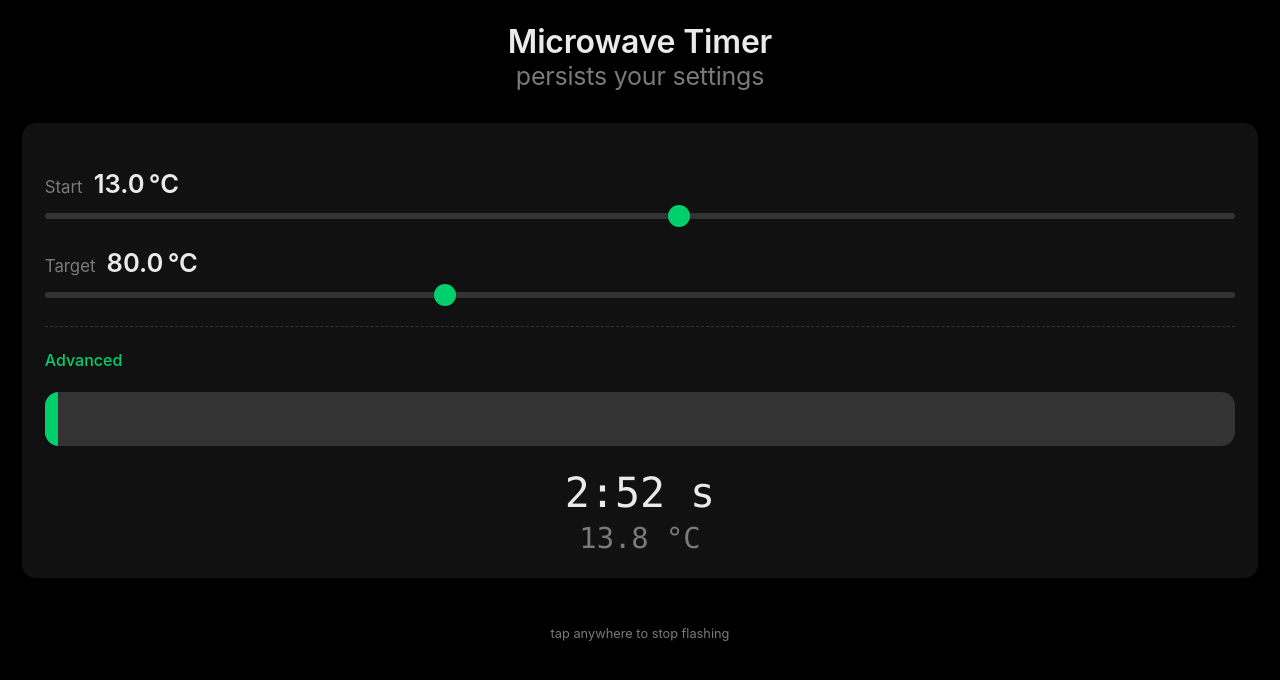
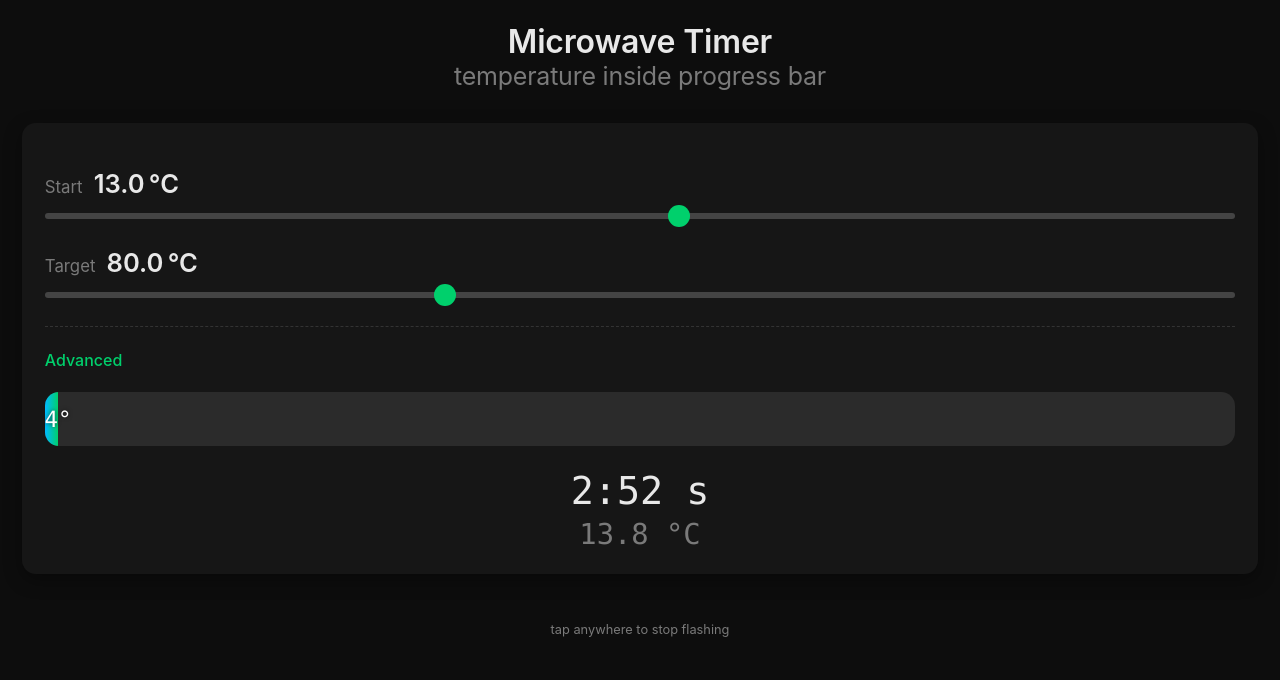
Before and after one commit to ThatRick/WebApps, a plain HTML site: page index.html in a window 1280 px wide. Both pictures are taken after a click on the button "START". Drawn offline with Linux system fonts and the light colour scheme.

Commit message:
Add files via upload

```diff
--- a/index.html
+++ b/index.html
@@ -3,15 +3,17 @@
 <html lang="en">
 <head>
 <meta charset="UTF-8">
-<title>Microwave Timer – saved settings</title>
+<title>Microwave Timer – temp‑in‑bar</title>
 <meta name="viewport" content="width=device-width, initial-scale=1">
 <style>
 :root{
-  --accent:#00d06c;
-  --bg:#000;
-  --card:#111;
-  --text:#eaeaea;
+  --bg:#0d0d0d;                 /* rich charcoal */
+  --card:#161616;
+  --text:#e8e8e8;
   --muted:#7a7a7a;
+  --track:#2b2b2b;              /* progress track */
+  --fill-start:#00b9ff;         /* cyan‑blue */
+  --fill-end:#00d06c;           /* teal green */
   --radius:14px;
   --space:clamp(0.9rem,3vw,1.4rem);
   --mono:'SFMono-Regular','Consolas','Liberation Mono',monospace;
@@ -39,41 +41,47 @@ h1 small{display:block;font-size:0.78em;font-weight:400;color:var(--muted);}
 }
 .field{margin-top:var(--space);}
 label{font-size:1.05rem;display:block;margin-bottom:0.25rem;color:var(--muted);}
-input[type=range]{width:100%;margin:0.35rem 0;appearance:none;height:6px;background:#333;border-radius:4px;outline:none;}
-input[type=range]::-webkit-slider-thumb{appearance:none;width:22px;height:22px;border-radius:50%;background:var(--accent);cursor:pointer;border:0;}
+input[type=range]{width:100%;margin:0.35rem 0;appearance:none;height:6px;background:#444;border-radius:4px;outline:none;}
+input[type=range]::-webkit-slider-thumb{appearance:none;width:22px;height:22px;border-radius:50%;background:var(--fill-end);cursor:pointer;border:0;}
 .value-display{font-weight:600;margin-left:0.4rem;color:var(--text);font-size:1.6rem;}
 details{margin-top:var(--space);border-top:1px dashed #333;padding-top:var(--space);}
-summary{cursor:pointer;font-weight:500;color:var(--accent);list-style:none;}
+summary{cursor:pointer;font-weight:500;color:var(--fill-end);list-style:none;}
 input[type=number]{font-size:1rem;padding:0.6rem 0.8rem;border:1px solid #333;border-radius:var(--radius);width:100%;margin-top:0.25rem;background:#000;color:var(--text);}
-input[type=number]:focus{outline:none;border-color:var(--accent);box-shadow:0 0 0 3px rgba(0,208,108,0.35);}
+input[type=number]:focus{outline:none;border-color:var(--fill-end);box-shadow:0 0 0 3px rgba(0,208,108,0.35);}
 #startBtn,#progressWrap{
-  width:100%;
-  height:54px;
-  border-radius:var(--radius);
-  margin-top:var(--space);
+  width:100%;height:54px;border-radius:var(--radius);margin-top:var(--space);
 }
 #startBtn{
-  background:var(--accent);
+  background:linear-gradient(90deg,var(--fill-start),var(--fill-end));
   color:#000;
-  border:none;
-  font-size:1.25rem;
-  font-weight:600;
+  border:none;font-size:1.25rem;font-weight:600;
 }
 #startBtn:active{transform:translateY(1px);}
 #progressWrap{
-  background:#333;
+  background:var(--track);
   display:none;
   overflow:hidden;
+  position:relative;
 }
 #progressBar{
   height:100%;
   width:0%;
-  background:var(--accent);
+  background:linear-gradient(90deg,var(--fill-start),var(--fill-end));
   transition:width 1s linear;
+  display:flex;
+  align-items:center;
+  justify-content:center;
+}
+#progressBar span{
+  font-family:var(--mono);
+  font-size:1.4rem;
+  color:#fff;
+  text-shadow:0 0 4px rgba(0,0,0,0.6);
+  pointer-events:none;
 }
 #info{
   display:block;margin-top:var(--space);
-  font-size:2.6rem;
+  font-size:2.4rem;
   text-align:center;
   font-family:var(--mono);
 }
@@ -90,7 +98,7 @@ footer{text-align:center;margin-top:clamp(2rem,5vw,3rem);font-size:0.8rem;color:
 </head>
 <body>
 <header>
-  <h1>Microwave Timer<small>persists your settings</small></h1>
+  <h1>Microwave Timer<small>temperature inside progress bar</small></h1>
 </header>
 
 <div id="card">
@@ -106,25 +114,15 @@ footer{text-align:center;margin-top:clamp(2rem,5vw,3rem);font-size:0.8rem;color:
 
   <details>
     <summary>Advanced</summary>
-    <label>Water mass (g)
-      <input type="number" id="waterMass" value="303" step="1">
-    </label>
-    <label>Mug mass (g)
-      <input type="number" id="mugMass" value="250" step="1">
-    </label>
-    <label>P₀ (W)
-      <input type="number" id="power0" value="600" step="10">
-    </label>
-    <label>hA (W / °C)
-      <input type="number" id="heatLoss" value="1.1" step="0.1">
-    </label>
-    <label>Room T (°C)
-      <input type="number" id="roomTemp" value="22" step="0.1">
-    </label>
+    <label>Water mass (g)<input type="number" id="waterMass" value="303" step="1"></label>
+    <label>Mug mass (g)<input type="number" id="mugMass" value="250" step="1"></label>
+    <label>P₀ (W)<input type="number" id="power0" value="600" step="10"></label>
+    <label>hA (W / °C)<input type="number" id="heatLoss" value="1.1" step="0.1"></label>
+    <label>Room T (°C)<input type="number" id="roomTemp" value="22" step="0.1"></label>
   </details>
 
   <button type="button" id="startBtn">START</button>
-  <div id="progressWrap"><div id="progressBar"></div></div>
+  <div id="progressWrap"><div id="progressBar"><span id="barLabel"></span></div></div>
 
   <output id="info"></output>
   <div id="tempBox"></div>
@@ -138,24 +136,15 @@ const SETTINGS_KEY="microwaveTimerSettings";
 const cW=4186,cC=880;
 let interval=null,sim=null,flashInt=null;
 
-/* --- persistence --- */
+/* persistence */
 function saveSettings(){
-  const data={
-    start:+startTemp.value,
-    target:+targetTemp.value,
-    water:+waterMass.value,
-    mug:+mugMass.value,
-    P0:+power0.value,
-    hA:+heatLoss.value,
-    room:+roomTemp.value
-  };
-  localStorage.setItem(SETTINGS_KEY,JSON.stringify(data));
+  const d={start:+startTemp.value,target:+targetTemp.value,water:+waterMass.value,mug:+mugMass.value,P0:+power0.value,hA:+heatLoss.value,room:+roomTemp.value};
+  localStorage.setItem(SETTINGS_KEY,JSON.stringify(d));
 }
 function loadSettings(){
-  const json=localStorage.getItem(SETTINGS_KEY);
-  if(!json)return;
   try{
-    const d=JSON.parse(json);
+    const d=JSON.parse(localStorage.getItem(SETTINGS_KEY)||"null");
+    if(!d)return;
     if(d.start)startTemp.value=d.start;
     if(d.target)targetTemp.value=d.target;
     if(d.water)waterMass.value=d.water;
@@ -166,12 +155,12 @@ function loadSettings(){
   }catch(e){}
 }
 
-/* --- audio --- */
+/* chime */
 function playChime(){
   const ctx=new(window.AudioContext||window.webkitAudioContext)();
-  const o=ctx.createOscillator(),g=ctx.createGain();
-  o.type="sine";o.frequency.value=1047;g.gain.value=0.3;
-  o.connect(g).connect(ctx.destination);o.start();o.stop(ctx.currentTime+1);
+  const osc=ctx.createOscillator(),g=ctx.createGain();
+  osc.type="sine";osc.frequency.value=1047;g.gain.value=0.3;
+  osc.connect(g).connect(ctx.destination);osc.start();osc.stop(ctx.currentTime+1);
 }
 
 /* helpers */
@@ -192,7 +181,7 @@ function predictTime(p){
   return(p.MC/p.hA)*Math.log((p.P0-p.hA*(p.T0-p.Ta))/(p.P0-p.hA*(p.Tt-p.Ta)));
 }
 
-/* UI */
+/* UI updates */
 function updateDisplay(){
   $('startVal').textContent=(+startTemp.value).toFixed(1)+" °C";
   $('targetVal').textContent=(+targetTemp.value).toFixed(1)+" °C";
@@ -208,42 +197,40 @@ function startTimer(){
   stopFlash();
   const p=getParams(),tTotal=predictTime(p);
   if(!isFinite(tTotal))return;
-  clearInterval(interval);
   sim={p,start:Date.now(),tTotal};
   $('startBtn').style.display='none';
   $('progressWrap').style.display='block';
+  const barLabel=$('barLabel');
+  barLabel.textContent=p.T0.toFixed(0)+"°";
   tick();interval=setInterval(tick,1000);
 }
 function tick(){
   const {p,start,tTotal}=sim;
   const elapsed=(Date.now()-start)/1000,rem=Math.max(0,tTotal-elapsed);
-  $('progressBar').style.width=Math.min(100*elapsed/tTotal,100)+'%';
+  const progress=Math.min(100*elapsed/tTotal,100);
+  $('progressBar').style.width=progress+'%';
+  /* temperature */
   const T=p.Ta+p.P0/p.hA-(p.P0/p.hA-(p.T0-p.Ta))*Math.exp(-p.hA*elapsed/p.MC);
+  $('barLabel').textContent=T.toFixed(0)+"°";
   $('info').innerHTML=mono(fmtTime(rem))+" s";
   $('tempBox').textContent=T.toFixed(1)+" °C";
   if(rem<=0){
     clearInterval(interval);
     $('info').innerHTML="0 s";
     $('tempBox').textContent=p.Tt.toFixed(1)+" °C";
+    $('barLabel').textContent=p.Tt.toFixed(0)+"°";
     playChime();beginFlash();
   }
 }
 
 /* flashing */
-function beginFlash(){
-  let on=false;
-  flashInt=setInterval(()=>{on=!on;document.body.classList.toggle('flash-green',on);},500);
-}
-function stopFlash(){
-  clearInterval(flashInt);
-  document.body.classList.remove('flash-green');
-}
+function beginFlash(){let on=false;flashInt=setInterval(()=>{on=!on;document.body.classList.toggle('flash-green',on);},500);}
+function stopFlash(){clearInterval(flashInt);document.body.classList.remove('flash-green');}
 
 /* events */
 document.body.addEventListener('click',stopFlash);
 [startTemp,targetTemp,waterMass,mugMass,power0,heatLoss,roomTemp].forEach(el=>{
-  el.addEventListener('input',updateDisplay);
-  el.addEventListener('change',updateDisplay);
+  el.addEventListener('input',updateDisplay);el.addEventListener('change',updateDisplay);
 });
 $('startBtn').addEventListener('click',startTimer);
 
```
